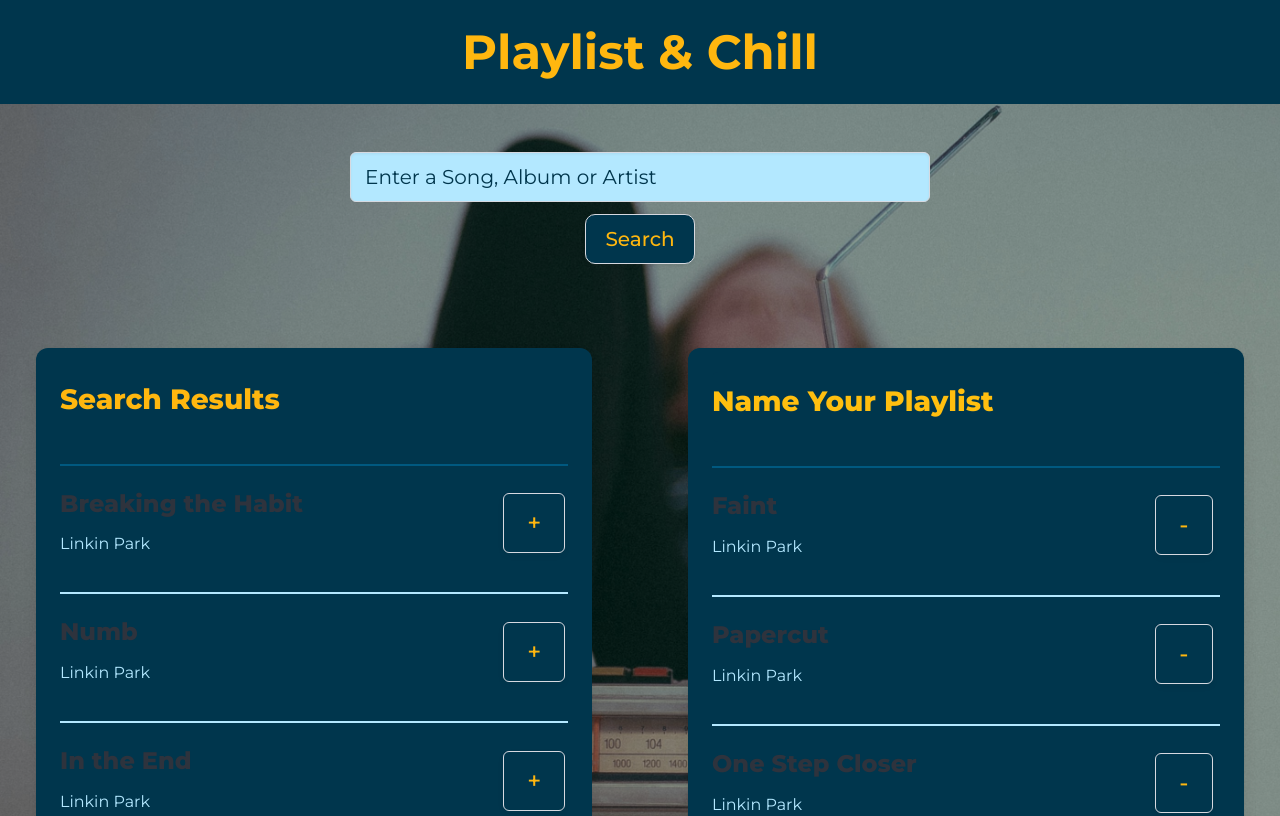
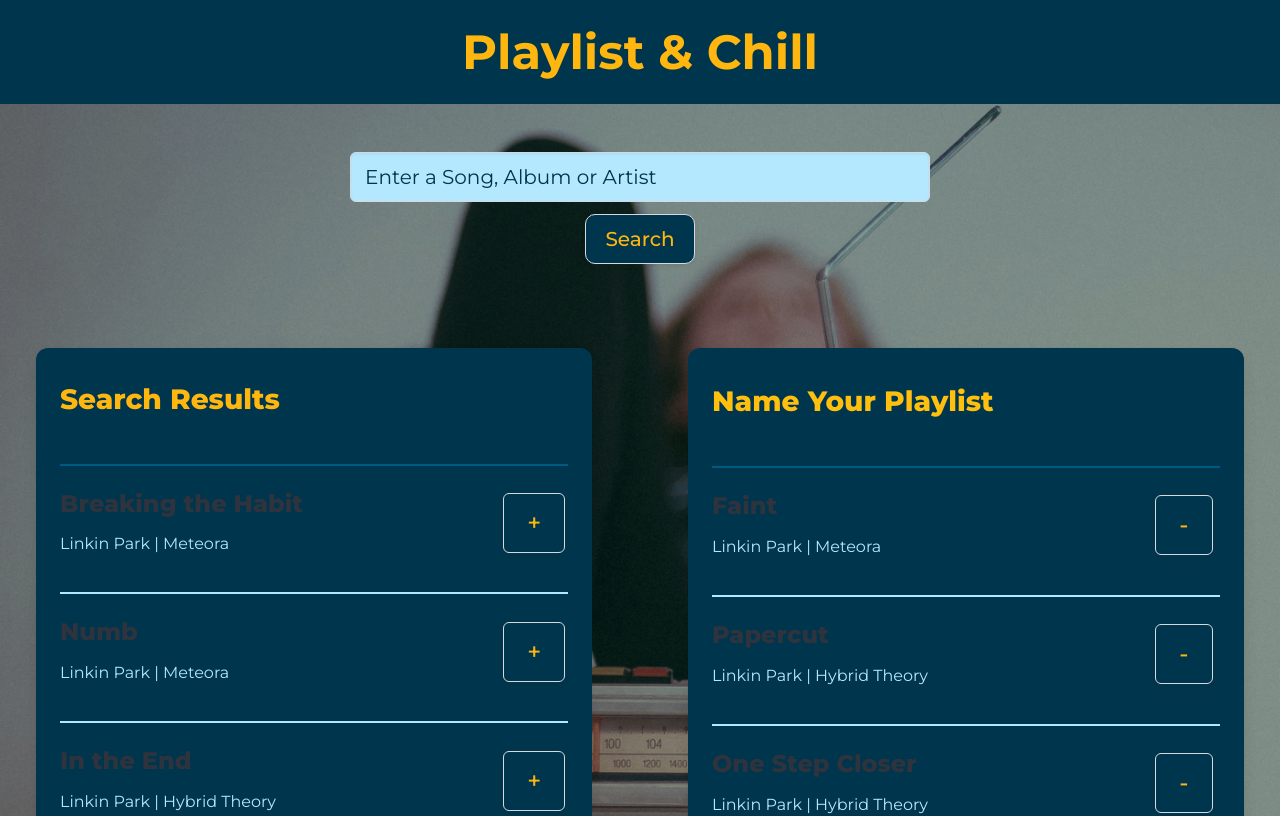
Before and after one commit to vlrnsnk/playlist-and-chill, a React (Create React App) app: page / in a window 1280 px wide. Shown: the top 816 px of the page. Built offline with nearby package versions, Linux system fonts and the light colour scheme.

Commit message:
Add album data to Track component

```diff
--- a/src/components/Track/Track.jsx
+++ b/src/components/Track/Track.jsx
@@ -1,11 +1,11 @@
 import { ActionButton } from "components/ActionButton/ActionButton";
 
-const Track = ({ title, artist, action }) => {
+const Track = ({ title, artist, album, action }) => {
   return (
     <div className="columns is-vcentered">
       <div className="column is-10">
         <h3>{title}</h3>
-        <p>{artist}</p>
+        <p>{artist} | {album}</p>
       </div>
         <div className="column">
           <ActionButton action={action} />
--- a/src/components/Tracklist/Tracklist.jsx
+++ b/src/components/Tracklist/Tracklist.jsx
@@ -7,7 +7,7 @@ const Tracklist = ({ songs = [], action }) => {
         <ul className="no-bullets">
           {songs.map((song, index) => (
             <li key={index}>
-              <Track title={song.title} artist={song.artist} action={action} />
+              <Track title={song.title} artist={song.artist} album={song.album} action={action} />
               <hr className="has-background-info-85" />
             </li>
           ))}
--- a/src/mocks/playlistSongs.js
+++ b/src/mocks/playlistSongs.js
@@ -2,14 +2,17 @@ const playlistSongs = [
   {
     title: "Faint",
     artist: "Linkin Park",
+    album: "Meteora",
   },
   {
     title: "Papercut",
     artist: "Linkin Park",
+    album: "Hybrid Theory",
   },
   {
     title: "One Step Closer",
     artist: "Linkin Park",
+    album: "Hybrid Theory",
   },
 ];
 
--- a/src/mocks/searchResultsSongs.js
+++ b/src/mocks/searchResultsSongs.js
@@ -2,22 +2,27 @@ const searchResultsSongs = [
   {
     title: "Breaking the Habit",
     artist: "Linkin Park",
+    album: "Meteora",
   },
   {
     title: "Numb",
     artist: "Linkin Park",
+    album: "Meteora",
   },
   {
     title: "In the End",
     artist: "Linkin Park",
+    album: "Hybrid Theory",
   },
   {
     title: "Crawling",
     artist: "Linkin Park",
+    album: "Hybrid Theory",
   },
   {
     title: "Somewhere I Belong",
     artist: "Linkin Park",
+    album: "Meteora",
   },
 ];
 
```
